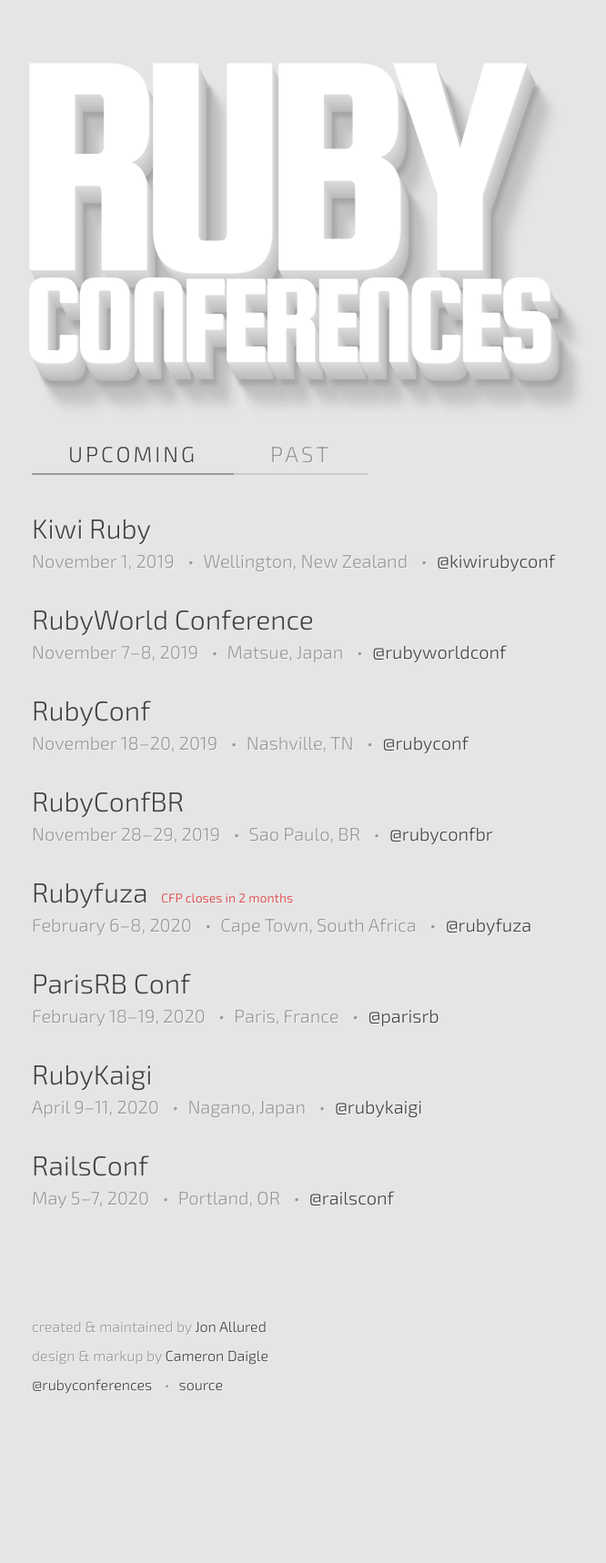
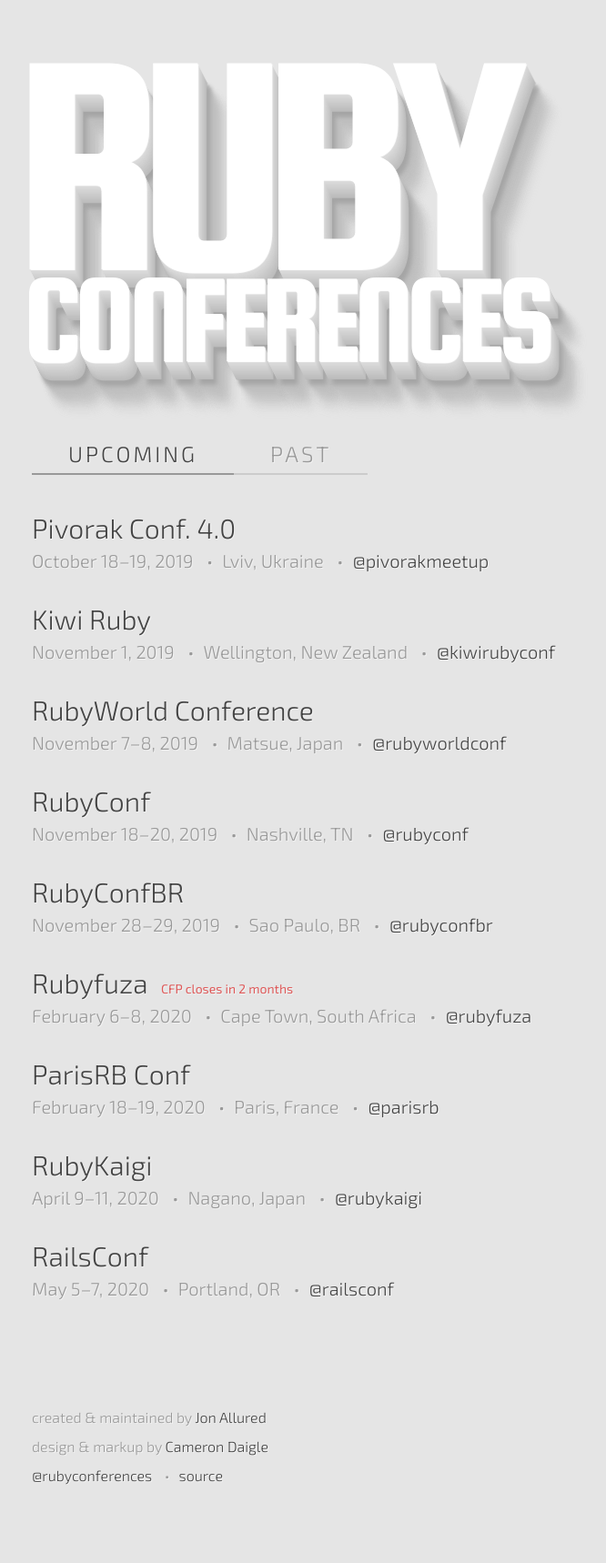
Before and after one commit to ruby-conferences/ruby-conferences.github.io, a Jekyll site: the page built from index.html, in a window 1280 px wide. Shown: the whole page at 91% size, without its empty margins (205-871 px from the left). Built offline with Jekyll 4.4.1, drawn with Linux system fonts in a browser that asks for light colours; before the commit the page ends 1618 px from its top, so only the background shows below that.

Commit message:
Fix dates format

```diff
--- a/_data/conferences.yml
+++ b/_data/conferences.yml
@@ -1783,7 +1783,8 @@
 
 - name: Pivorak Conf. 4.0
   location: Lviv, Ukraine
-  dates: "Oct 18th, 2019"
+  start_date: 2019-10-18
+  end_date: 2019-10-19
   url: https://pivorak.com/
   twitter: pivorakmeetup
 
```
